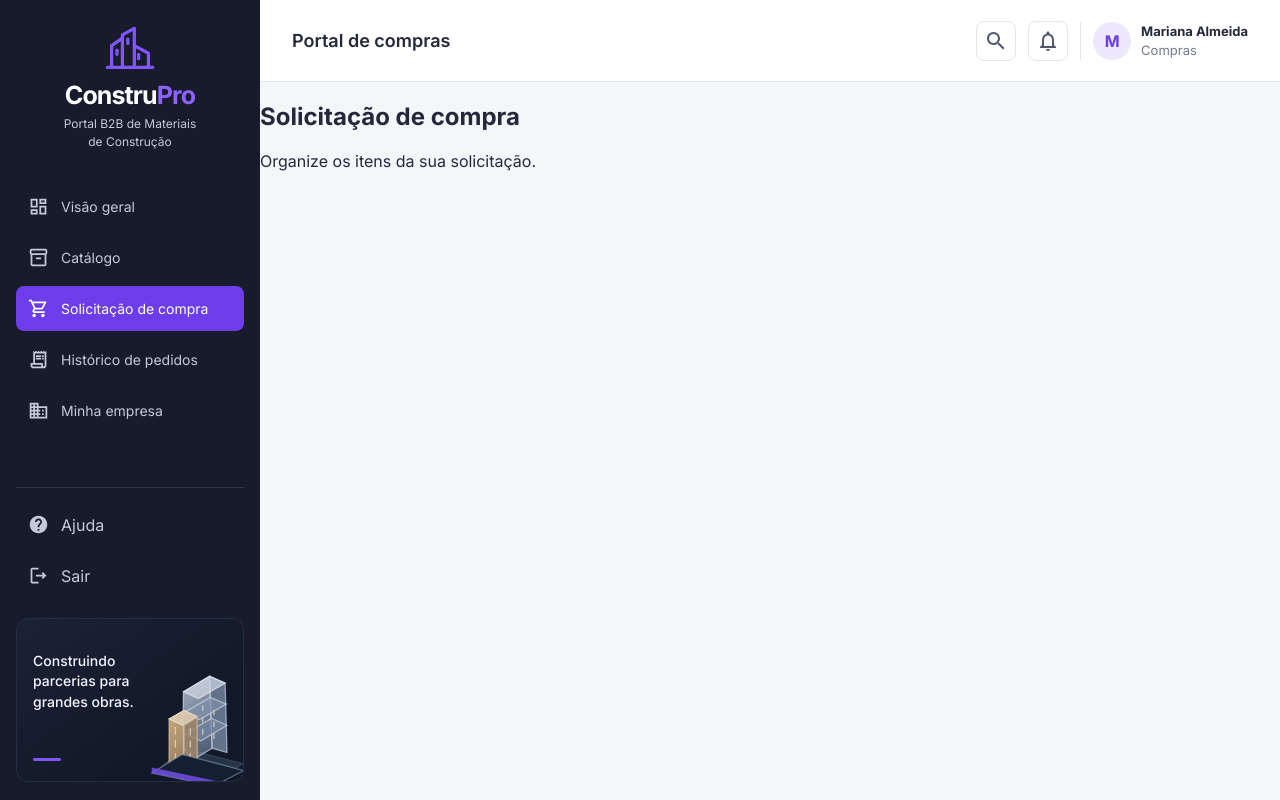
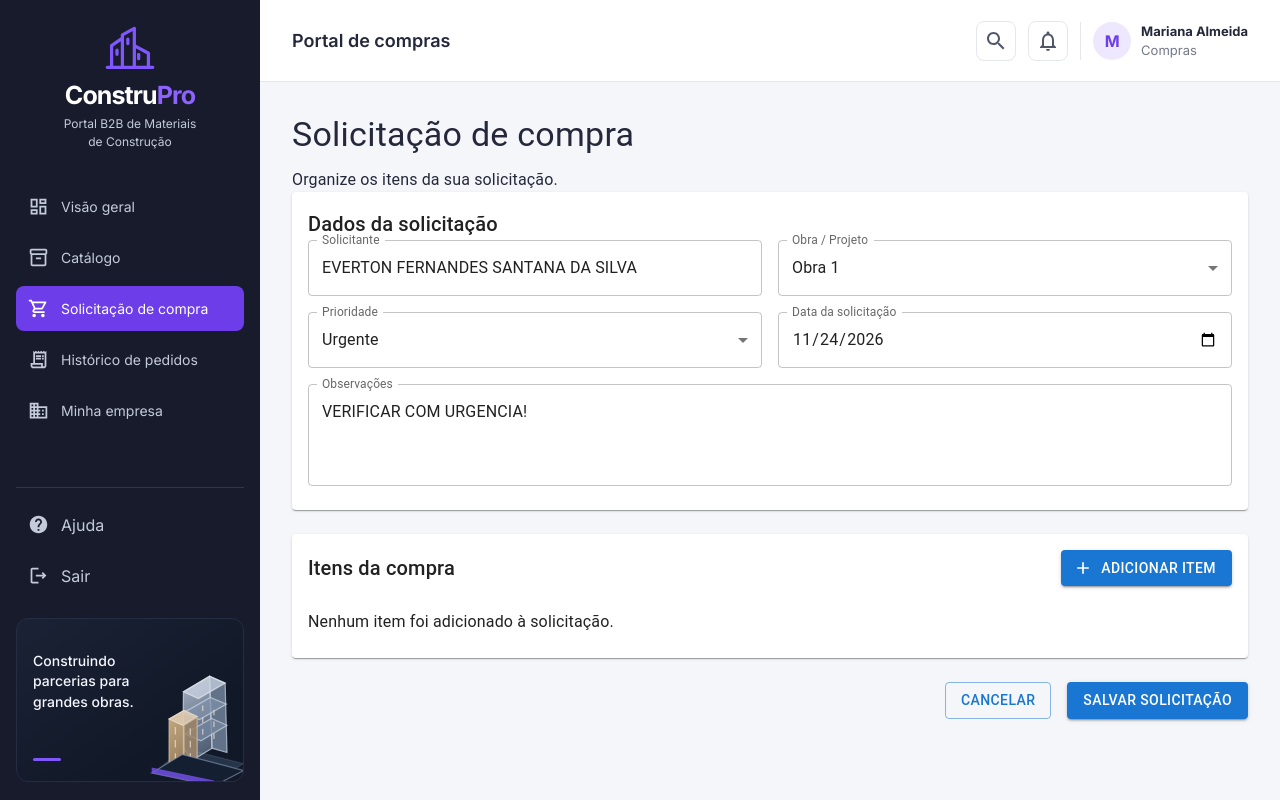
Before and after one commit to marianaalmeidac/construpro, a React (Vite) app: page /solicitacao-compra in a window 1280 px wide. Built offline with nearby package versions, Linux system fonts and the light colour scheme.

Commit message:
feat: adiciona itens na solicitacao de compra

```diff
--- a/src/pages/SolicitacaoCompraPage.tsx
+++ b/src/pages/SolicitacaoCompraPage.tsx
@@ -1,10 +1,366 @@
+import { useState } from "react";
+import {
+  Box,
+  Button,
+  Card,
+  CardContent,
+  Dialog,
+  DialogActions,
+  DialogContent,
+  DialogTitle,
+  Grid,
+  MenuItem,
+  TextField,
+  Typography,
+} from "@mui/material";
+import AddIcon from "@mui/icons-material/Add";
+
+interface ItemCompra {
+  material: string;
+  descricao: string;
+  quantidade: string;
+  unidade: string;
+  observacao: string;
+}
 
 function SolicitacaoCompraPage() {
+  const [open, setOpen] = useState(false);
+
+  const [item, setItem] = useState<ItemCompra>({
+    material: "",
+    descricao: "",
+    quantidade: "",
+    unidade: "",
+    observacao: "",
+  });
+
+  const [itens, setItens] = useState<ItemCompra[]>([]);
+
+  function abrirModal() {
+    setItem({
+      material: "",
+      descricao: "",
+      quantidade: "",
+      unidade: "",
+      observacao: "",
+    });
+
+    setOpen(true);
+  }
+
+  function fecharModal() {
+    setOpen(false);
+  }
+
+  function adicionarItem() {
+    if (!item.material || !item.quantidade || !item.unidade) {
+      return;
+    }
+
+    setItens([...itens, item]);
+    setOpen(false);
+  }
+
   return (
-    <section>
-      <h1>Solicitação de compra</h1>
-      <p>Organize os itens da sua solicitação.</p>
-    </section>
+    <Box sx={{ p: 4 }}>
+      <Typography variant="h4" fontWeight={700} gutterBottom>
+        Solicitação de compra
+      </Typography>
+
+      <Typography variant="body1" color="text.secondary" mb={3}>
+        Organize os itens da sua solicitação.
+      </Typography>
+
+      {/* DADOS DA SOLICITAÇÃO */}
+      <Card>
+        <CardContent>
+          <Typography variant="h6" fontWeight={600} mb={3}>
+            Dados da solicitação
+          </Typography>
+
+          <Grid container spacing={2}>
+            <Grid size={{ xs: 12, md: 6 }}>
+              <TextField
+                fullWidth
+                label="Solicitante"
+                defaultValue="EVERTON FERNANDES SANTANA DA SILVA"
+              />
+            </Grid>
+
+            <Grid size={{ xs: 12, md: 6 }}>
+              <TextField
+                fullWidth
+                label="Obra / Projeto"
+                select
+                defaultValue="obra-1"
+              >
+                <MenuItem value="obra-1">Obra 1</MenuItem>
+                <MenuItem value="obra-2">Obra 2</MenuItem>
+                <MenuItem value="obra-3">Obra 3</MenuItem>
+              </TextField>
+            </Grid>
+
+            <Grid size={{ xs: 12, md: 6 }}>
+              <TextField
+                fullWidth
+                label="Prioridade"
+                select
+                defaultValue="urgente"
+              >
+                <MenuItem value="baixa">Baixa</MenuItem>
+                <MenuItem value="media">Média</MenuItem>
+                <MenuItem value="alta">Alta</MenuItem>
+                <MenuItem value="urgente">Urgente</MenuItem>
+              </TextField>
+            </Grid>
+
+            <Grid size={{ xs: 12, md: 6 }}>
+              <TextField
+                fullWidth
+                label="Data da solicitação"
+                type="date"
+                defaultValue={new Date().toISOString().split("T")[0]}
+                slotProps={{
+                  inputLabel: {
+                    shrink: true,
+                  },
+                }}
+              />
+            </Grid>
+
+            <Grid size={{ xs: 12 }}>
+              <TextField
+                fullWidth
+                label="Observações"
+                multiline
+                rows={3}
+                defaultValue="VERIFICAR COM URGENCIA!"
+              />
+            </Grid>
+          </Grid>
+        </CardContent>
+      </Card>
+
+      {/* ITENS DA COMPRA */}
+      <Card sx={{ mt: 3 }}>
+        <CardContent>
+          <Box
+            sx={{
+              display: "flex",
+              justifyContent: "space-between",
+              alignItems: "center",
+              mb: 3,
+            }}
+          >
+            <Typography variant="h6" fontWeight={600}>
+              Itens da compra
+            </Typography>
+
+            <Button
+              variant="contained"
+              startIcon={<AddIcon />}
+              onClick={abrirModal}
+            >
+              Adicionar item
+            </Button>
+          </Box>
+
+          {itens.length === 0 ? (
+            <Typography color="text.secondary">
+              Nenhum item foi adicionado à solicitação.
+            </Typography>
+          ) : (
+            <Box sx={{ display: "flex", flexDirection: "column", gap: 2 }}>
+              {itens.map((item, index) => (
+                <Card key={index} variant="outlined">
+                  <CardContent>
+                    <Grid container spacing={2}>
+                      <Grid size={{ xs: 12, md: 4 }}>
+                        <Typography variant="caption" color="text.secondary">
+                          Material
+                        </Typography>
+                        <Typography fontWeight={600}>
+                          {item.material}
+                        </Typography>
+                      </Grid>
+
+                      <Grid size={{ xs: 12, md: 3 }}>
+                        <Typography variant="caption" color="text.secondary">
+                          Quantidade
+                        </Typography>
+                        <Typography>
+                          {item.quantidade} {item.unidade}
+                        </Typography>
+                      </Grid>
+
+                      <Grid size={{ xs: 12, md: 5 }}>
+                        <Typography variant="caption" color="text.secondary">
+                          Descrição
+                        </Typography>
+                        <Typography>
+                          {item.descricao || "—"}
+                        </Typography>
+                      </Grid>
+
+                      {item.observacao && (
+                        <Grid size={{ xs: 12 }}>
+                          <Typography
+                            variant="caption"
+                            color="text.secondary"
+                          >
+                            Observação
+                          </Typography>
+
+                          <Typography>
+                            {item.observacao}
+                          </Typography>
+                        </Grid>
+                      )}
+                    </Grid>
+                  </CardContent>
+                </Card>
+              ))}
+            </Box>
+          )}
+        </CardContent>
+      </Card>
+
+      {/* BOTÕES */}
+      <Box
+        sx={{
+          display: "flex",
+          justifyContent: "flex-end",
+          gap: 2,
+          mt: 3,
+        }}
+      >
+        <Button variant="outlined">
+          Cancelar
+        </Button>
+
+        <Button variant="contained">
+          Salvar solicitação
+        </Button>
+      </Box>
+
+      {/* MODAL */}
+      <Dialog
+        open={open}
+        onClose={fecharModal}
+        fullWidth
+        maxWidth="sm"
+      >
+        <DialogTitle>Adicionar item</DialogTitle>
+
+        <DialogContent>
+          <Grid container spacing={2} sx={{ mt: 0.5 }}>
+            <Grid size={{ xs: 12 }}>
+              <TextField
+                fullWidth
+                label="Material"
+                placeholder="Ex.: Cimento CP-II"
+                value={item.material}
+                onChange={(e) =>
+                  setItem({
+                    ...item,
+                    material: e.target.value,
+                  })
+                }
+              />
+            </Grid>
+
+            <Grid size={{ xs: 12 }}>
+              <TextField
+                fullWidth
+                label="Descrição"
+                placeholder="Ex.: Cimento 50 kg"
+                value={item.descricao}
+                onChange={(e) =>
+                  setItem({
+                    ...item,
+                    descricao: e.target.value,
+                  })
+                }
+              />
+            </Grid>
+
+            <Grid size={{ xs: 6 }}>
+              <TextField
+                fullWidth
+                label="Quantidade"
+                type="number"
+                value={item.quantidade}
+                onChange={(e) =>
+                  setItem({
+                    ...item,
+                    quantidade: e.target.value,
+                  })
+                }
+              />
+            </Grid>
+
+            <Grid size={{ xs: 6 }}>
+              <TextField
+                fullWidth
+                label="Unidade"
+                select
+                value={item.unidade}
+                onChange={(e) =>
+                  setItem({
+                    ...item,
+                    unidade: e.target.value,
+                  })
+                }
+              >
+                <MenuItem value="Unidade">Unidade</MenuItem>
+                <MenuItem value="Saco">Saco</MenuItem>
+                <MenuItem value="Kg">Kg</MenuItem>
+                <MenuItem value="Tonelada">Tonelada</MenuItem>
+                <MenuItem value="Metro">Metro</MenuItem>
+                <MenuItem value="m²">m²</MenuItem>
+                <MenuItem value="m³">m³</MenuItem>
+                <MenuItem value="Litro">Litro</MenuItem>
+              </TextField>
+            </Grid>
+
+            <Grid size={{ xs: 12 }}>
+              <TextField
+                fullWidth
+                label="Observação"
+                multiline
+                rows={3}
+                placeholder="Alguma informação adicional..."
+                value={item.observacao}
+                onChange={(e) =>
+                  setItem({
+                    ...item,
+                    observacao: e.target.value,
+                  })
+                }
+              />
+            </Grid>
+          </Grid>
+        </DialogContent>
+
+        <DialogActions>
+          <Button onClick={fecharModal}>
+            Cancelar
+          </Button>
+
+          <Button
+            variant="contained"
+            onClick={adicionarItem}
+            disabled={
+              !item.material ||
+              !item.quantidade ||
+              !item.unidade
+            }
+          >
+            Adicionar
+          </Button>
+        </DialogActions>
+      </Dialog>
+    </Box>
   );
 }
 
```
